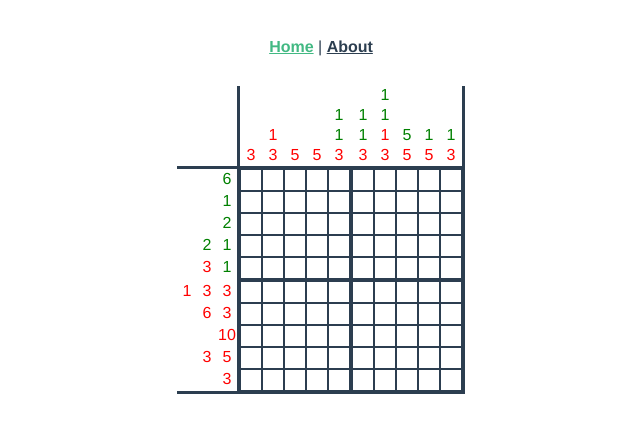
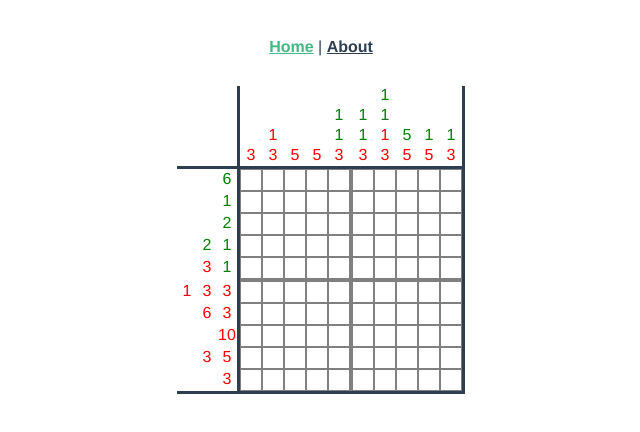
Before and after one commit to lunkkun/picross, a Vue app: page / in a window 1280 px wide. Shown: the top 432 px of the page, without its empty margins (319-959 px from the left). Built offline with nearby package versions, Linux system fonts and the light colour scheme.

Commit message:
Set text- and border color for tiles depending on the default color

```diff
--- a/src/components/Tile.vue
+++ b/src/components/Tile.vue
@@ -9,6 +9,7 @@
 
 <script>
 import {mapGetters} from 'vuex'
+import tinycolor from 'tinycolor2'
 
 export default {
   name: 'Tile',
@@ -28,11 +29,14 @@ export default {
         'background-color': this.color,
         'border-right-width': this.colnum % 5 === 4 && this.colnum < this.width - 1 ? 'medium' : 'thin',
         'border-bottom-width': this.rownum % 5 === 4 && this.rownum < this.height - 1 ? 'medium' : 'thin',
+        'color': tinycolor(this.defaultColor).isDark() ? 'white' : 'black',
+        'border-color': tinycolor(this.defaultColor).getBrightness() < 200 ? 'lightgrey' : 'grey',
       }
     },
     ...mapGetters({
       width: 'board/width',
       height: 'board/height',
+      defaultColor: 'board/defaultColor',
     }),
   },
   methods: {
--- a/src/store/modules/board.js
+++ b/src/store/modules/board.js
@@ -18,6 +18,11 @@ export default {
     // returns the height of the board
     height: state => {
       return state.height
+    },
+
+    // returns the color for empty tiles
+    defaultColor: state => {
+      return state.colorScheme[0]
     },
 
     // checks whether the entire board is completed
```
